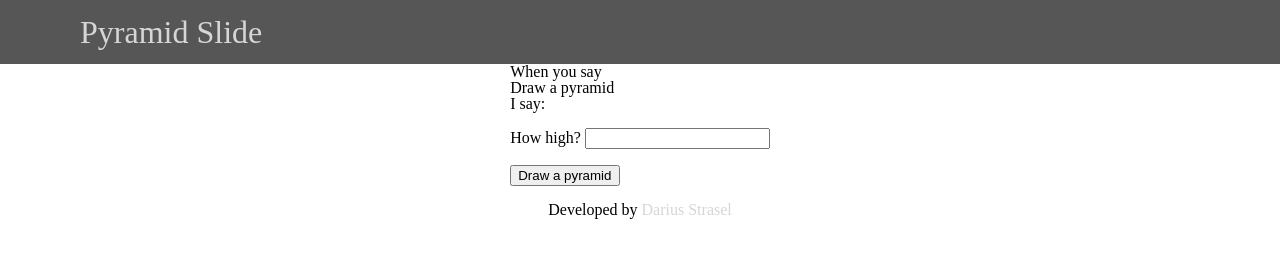
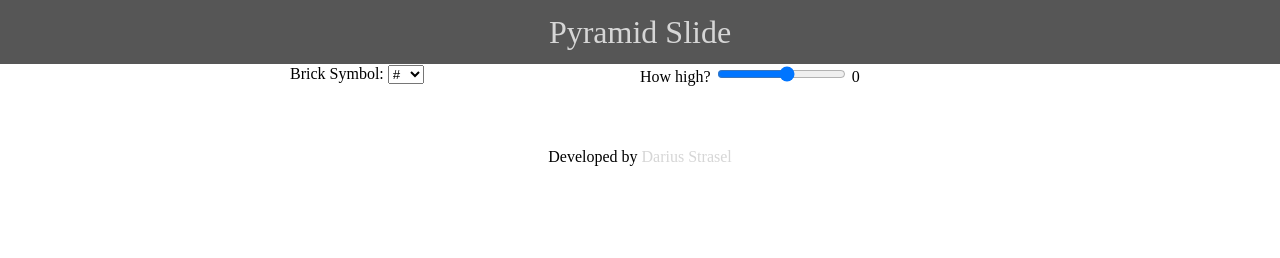
Before and after one commit to dariusstrasel/Pyramid_Slide, a website: page src/html/index.html in a window 1280 px wide. Drawn offline with nearby package versions, Linux system fonts and the light colour scheme; files that its build step writes are made by us from their sources.

Commit message:
Added symbol select options, and pyramid height option.

```diff
--- a/src/html/index.html
+++ b/src/html/index.html
@@ -7,25 +7,34 @@
 </head>
     <body>
     <div class="wrapper">
-        <header class="flex-container space-between">
-            <h1><a href="/" class="main-title">Pyramid Slide</a></h1>
+        <header class="flex-container">
+            <h1><a href=".">Pyramid Slide</a></h1>
         </header>
         <main>
             <section class="flex-container">
                 <div class="container">
-                    <p>When you say</p>
-                    <p><strong>Draw a pyramid</strong></p>
-                    <p>I say:</p>
-
-                    <br>
-
-                    <label>How high?</label>
-                    <input type="text" id="height"/>
-                    <br><br>
-                    <button id="drawButton">Draw a pyramid</button>
-
-                    <br><br>
-                    <div id="pyramid"></div>
+                    <div class="row title flex-container">
+                        <div class="block child">
+                            <span>Brick Symbol:</span>
+                            <select id="symbol_selector"name="symbols">
+                                <option value="#">#</option>
+                                <option value="@">@</option>
+                                <option value="X">X</option>
+                                <option value="$">$</option>
+                            </select>
+                        </div>
+                        <div class="block child">
+                            <span>How high?</span>
+                            <!--<input type="text" id="height"/>-->
+                            <input type="range" id="height" name="size" min="1" max="10">
+                            <label id="label_height" for="height">0</label>
+                        </div>
+                    </div>
+                    <div class="row">
+                        <div class="block child">
+                            <div id="pyramid"></div>
+                        </div>
+                    </div>
                 </div>
             </section>
         </main>
@@ -36,5 +45,8 @@
         </footer>
     </div>
     <script src="../js/main.js"></script>
+    <script>
+        updateHeightLabel();
+    </script>
     </body>
 </html>
```
Also changed, not shown: build/html/index.html.
